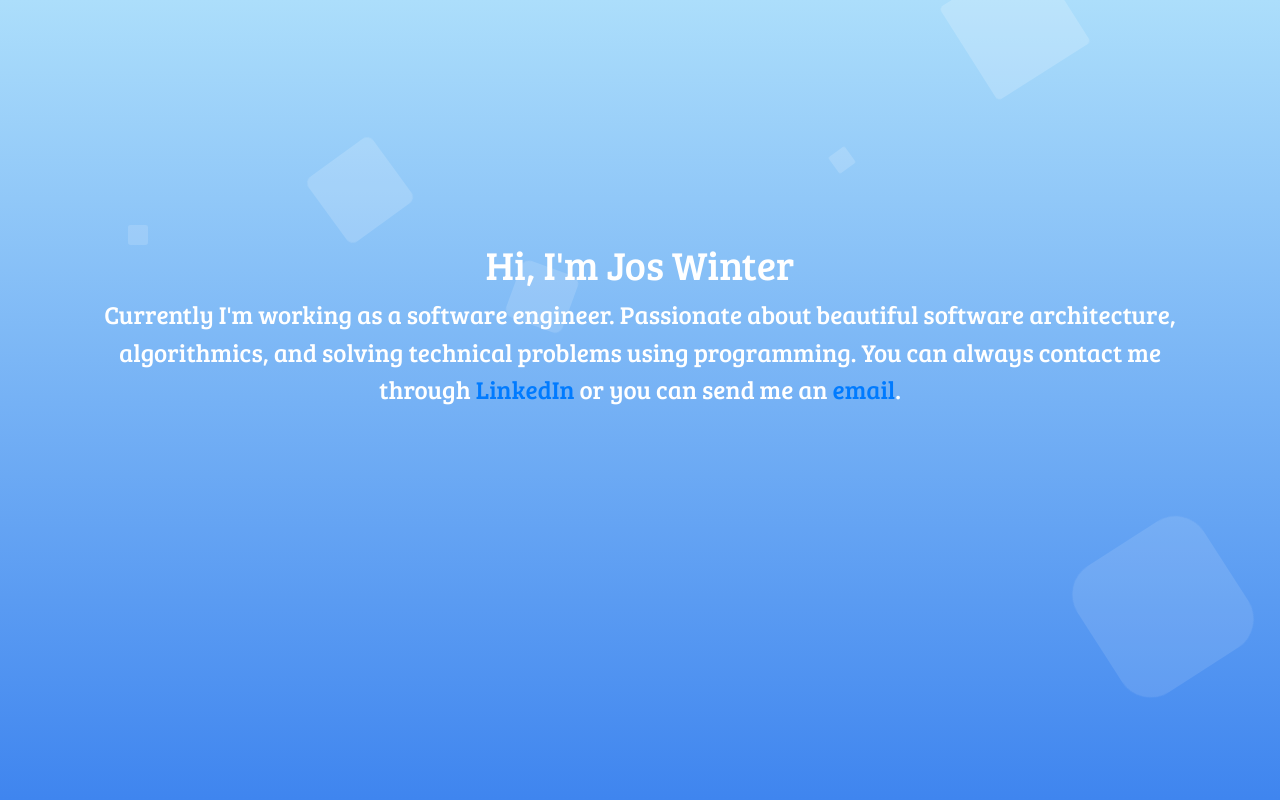
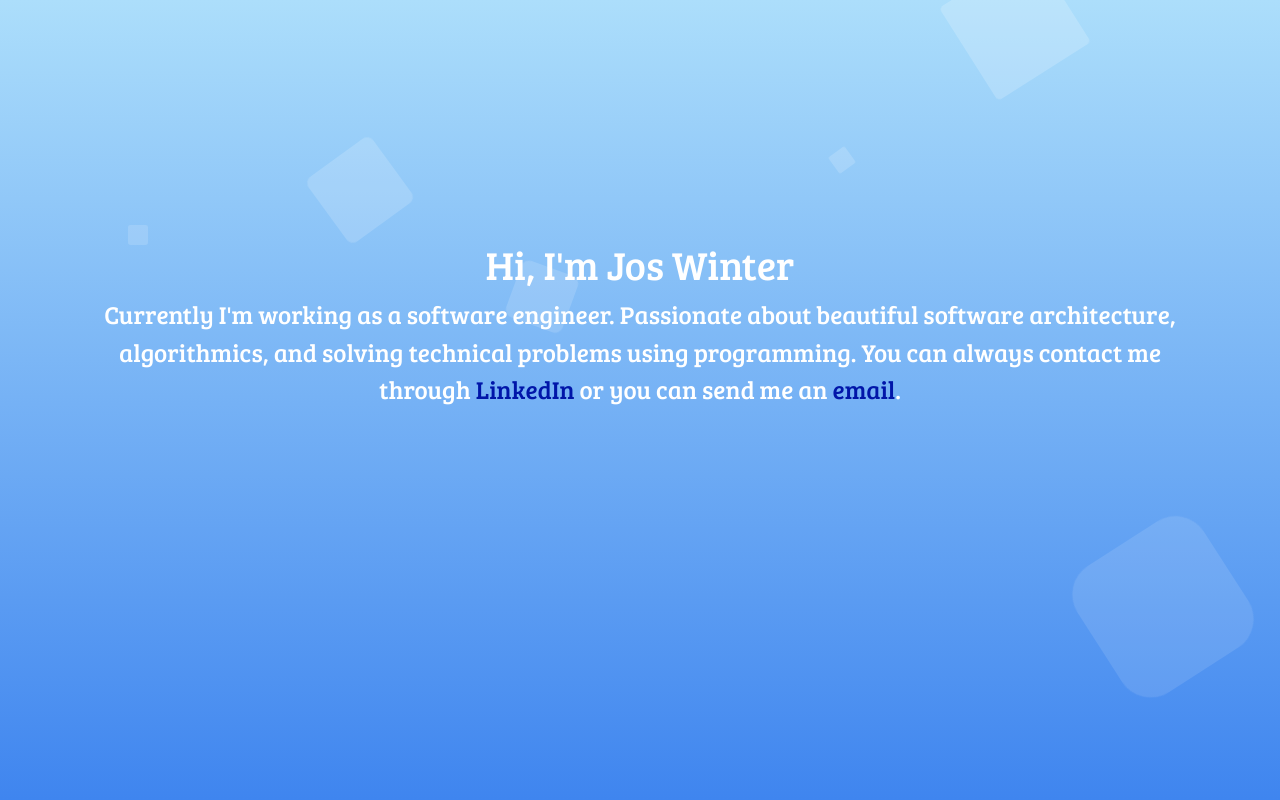
Before and after one commit to joswinter/joswinter.github.io, a React (Create React App) app: page / in a window 1280 px wide. Shown: the top 800 px of the page. Built offline with nearby package versions, Linux system fonts and the light colour scheme.

Commit message:
Fix too light link color in header

```diff
--- a/src/data/educations.json
+++ b/src/data/educations.json
@@ -48,7 +48,7 @@
     "experiences": [
       {
         "name": "Dutch Pre-University Education",
-        "startDate": "207-09",
+        "startDate": "2007-09",
         "endDate": "2013-09",
         "duration": "7Y",
         "descriptions": [
--- a/src/style/header.css
+++ b/src/style/header.css
@@ -5,6 +5,10 @@
   min-height: 100vh;
   text-align: center;
   color: #fff;
+}
+
+.header a {
+  color: #0116a9;
 }
 
 .header-text {
```
